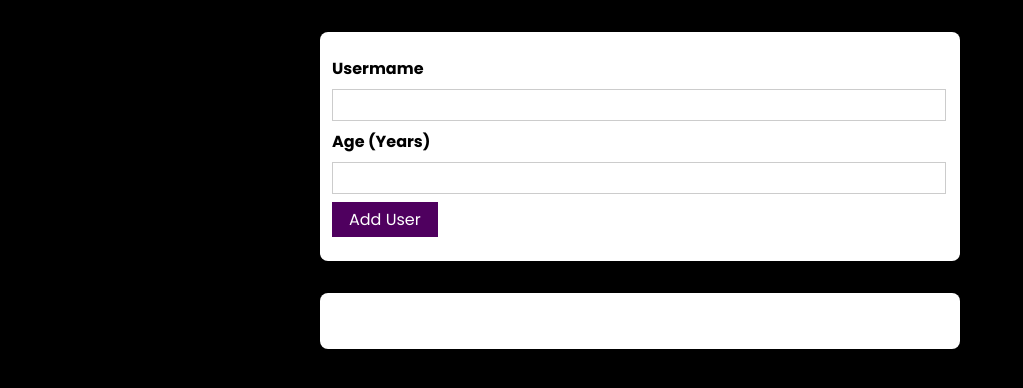
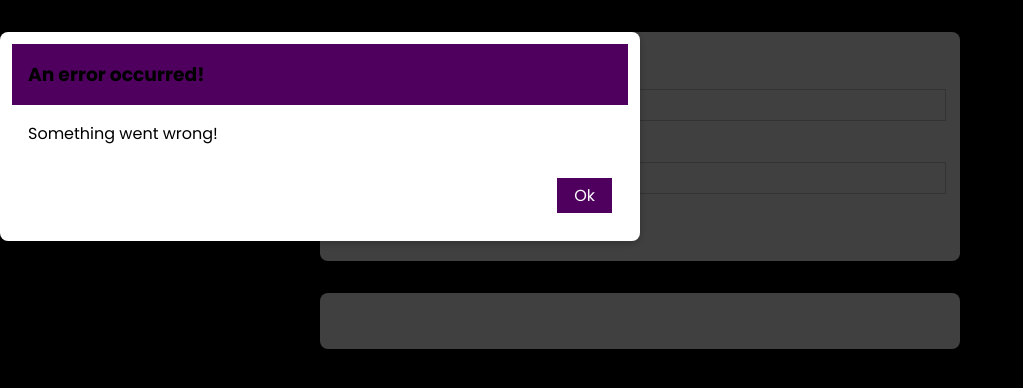
Before and after one commit to martinsgabriel1956/react-register_user, a React (Create React App) app: page / in a window 1280 px wide. Shown: the top 388 px of the page, without its empty margins (0-1023 px from the left). Built offline with nearby package versions, Linux system fonts and the light colour scheme.

Commit message:
feat: adding the error modal component

```diff
--- /dev/null
+++ b/src/components/UI/ErrorModal/index.js
@@ -0,0 +1,21 @@
+import { Backdrop, Modal, Header, Content, Actions } from "./styles";
+
+import { Button } from "../Button";
+
+export function ErrorModal(props) {
+  return (
+    <Backdrop>
+      <Modal>
+        <Header>
+          <h3>{props.title}</h3>
+        </Header>
+        <Content>
+          <p>{props.message}</p>
+        </Content>
+        <Actions>
+          <Button>Ok</Button>
+        </Actions>
+      </Modal>
+    </Backdrop>
+  );
+}
--- /dev/null
+++ b/src/components/UI/ErrorModal/styles.js
@@ -0,0 +1,48 @@
+import styled from 'styled-components';
+import { Card } from "../Card";
+
+export const Backdrop = styled.div`
+  position: fixed;
+  top: 0;
+  left: 0;
+  width: 100%;
+  height: 100vh;
+  z-index: 10;
+  background: rgba(0, 0, 0, 0.75);
+`;
+
+export const Modal = styled(Card)`
+  position: fixed;
+  top: 30vh;
+  left: 10%;
+  width: 80%;
+  z-index: 100;
+  overflow: hidden;
+
+  @media (min-width: 768px) {
+    & {
+    left: calc(50% - 20rem);
+    width: 40rem;
+  }
+}
+`;
+
+export const Header = styled.header`
+  background: #4f005f;
+  padding: 1rem;
+
+  > h2 {
+    margin: 0;
+    color: white;
+  }
+`;
+
+export const Content = styled.div`
+  padding: 1rem;
+`;
+
+export const Actions = styled.footer`
+  padding: 1rem;
+  display: flex;
+  justify-content: flex-end;
+`;
--- a/src/components/Users/AddUser/index.js
+++ b/src/components/Users/AddUser/index.js
@@ -3,6 +3,7 @@ import { FormContainer } from "./styles";
 
 import { Button } from "../../UI/Button";
 import { Card } from "../../UI/Card";
+import { ErrorModal } from "../../UI/ErrorModal";
 
 export function AddUser(props) {
   const [username, setUsername] = useState("");
@@ -10,15 +11,17 @@ export function AddUser(props) {
 
   function handleAddUser(event) {
     event.preventDefault();
-    if(username.trim().length === 0 || age.trim().length === 0) return;
-    if(+age < 1) return;
+    if (username.trim().length === 0 || age.trim().length === 0) return;
+    if (+age < 1) return;
 
     props.onAddUser(username, age);
-    setUsername('');
-    setAge('');
+    setUsername("");
+    setAge("");
   }
 
   return (
+    <div>
+      <ErrorModal title="An error occurred!" message="Something went wrong!"/>
       <Card>
         <FormContainer onSubmit={handleAddUser}>
           <label htmlFor="username">Usermame</label>
@@ -37,5 +40,6 @@ export function AddUser(props) {
           <Button type="submit">Add User</Button>
         </FormContainer>
       </Card>
+    </div>
   );
 }
```
Lines whose indentation alone changed are shown as unchanged.
